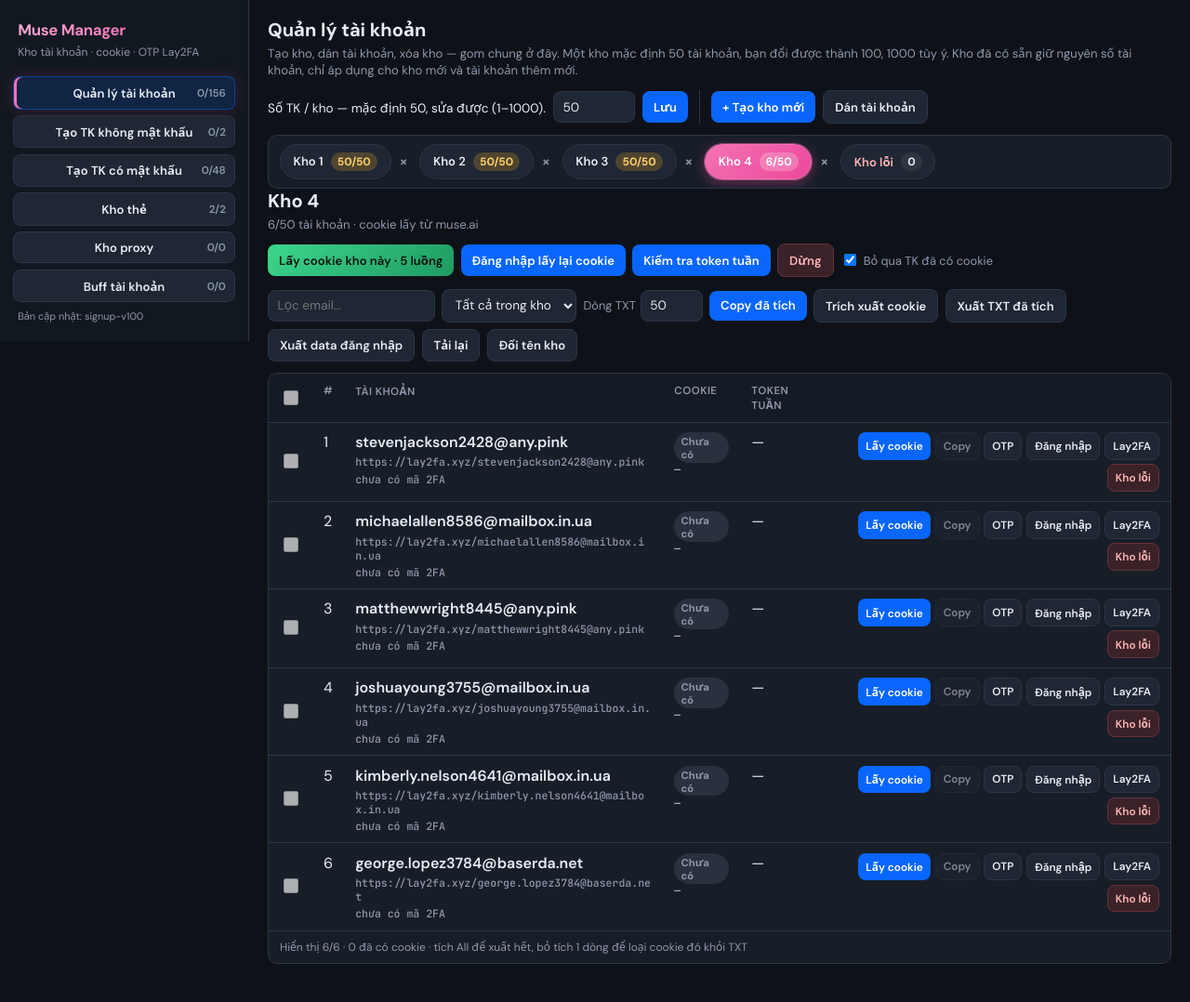
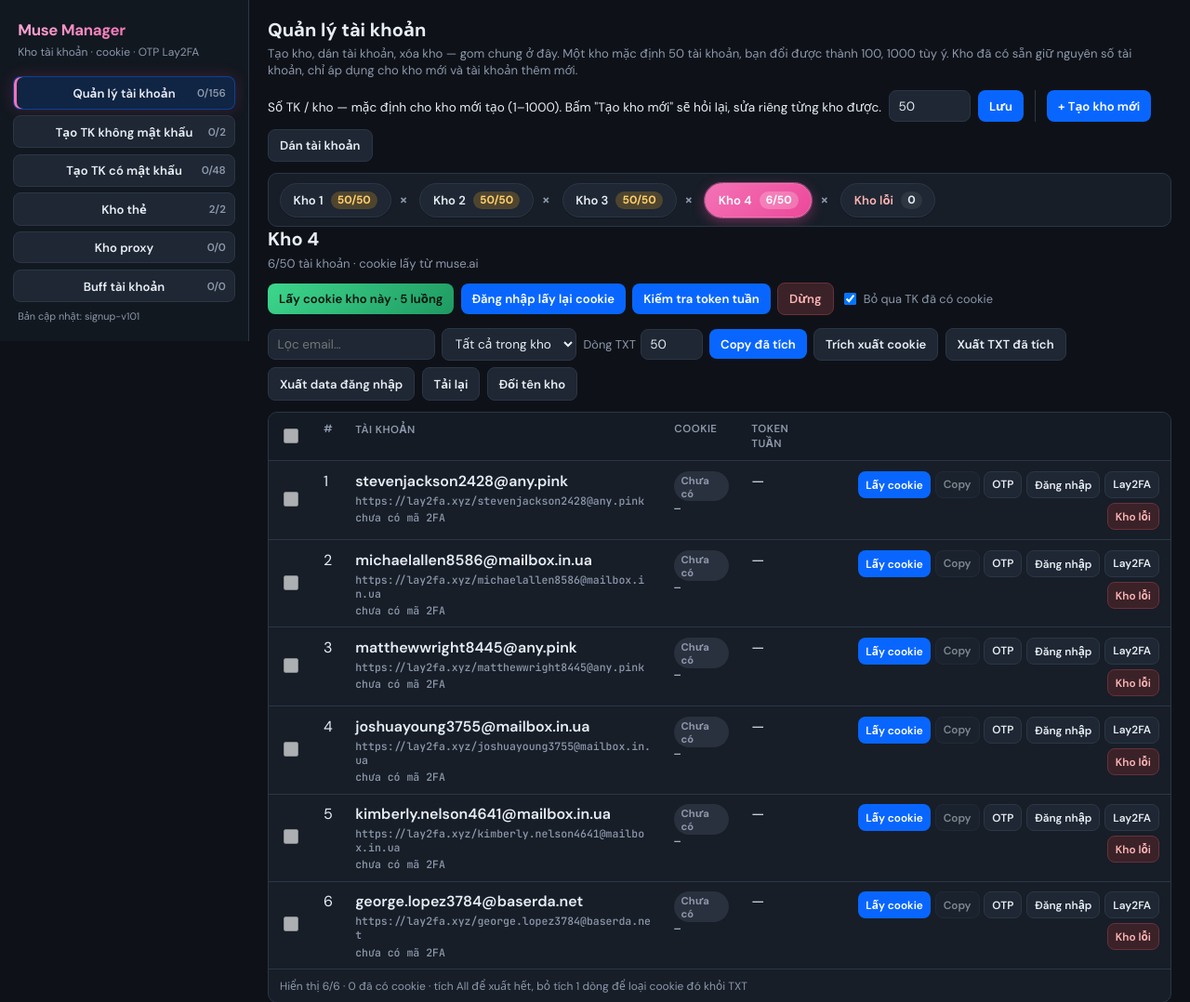
Before and after one commit to hanhan257/MUSEQUANLY, a Flask app: page / in a window 1280 px wide. Shown: the top 1078 px of the page at 93% size. Before the commit the page ends 1037 px from the top, so only its background shows below. Run offline with Flask 3, Linux system fonts and the light colour scheme.

Commit message:
signup-v101: Tao kho moi chon duoc suc chua rieng (vd 1000 TK/kho)

```diff
--- a/app.py
+++ b/app.py
@@ -91,7 +91,7 @@ from warehouse_store import (
 
 ACCOUNTS_FILE = DATA_DIR / "accounts.txt"
 MUSE_LOGIN_URL = "https://muse.ai/"
-APP_BUILD = "signup-v100"
+APP_BUILD = "signup-v101"
 SIGNUP_COUNTS = (1, 5, 10, 50)
 ACCOUNT_PASSWORD = "Congphu21@"
 SIGNUP_MAX = 200
@@ -196,7 +196,7 @@ def api_warehouses_set_active():
 @app.post("/api/warehouses")
 def api_warehouses_create():
     body = request.get_json(force=True, silent=True) or {}
-    wh = create_warehouse(body.get("name"))
+    wh = create_warehouse(body.get("name"), max_accounts=body.get("max_accounts"))
     return jsonify({"ok": True, "warehouse": wh, "summary": list_warehouses_summary()})
 
 
@@ -2047,8 +2047,8 @@ def api_created_accounts():
 def api_created_warehouses_create():
     body = request.get_json(force=True, silent=True) or {}
     kind = "password" if body.get("kind") == "password" else "plain"
-    wh = create_created_warehouse(kind, body.get("name"))
-    return jsonify({"ok": True, "warehouse": {"id": wh.get("id"), "name": wh.get("name"), "kind": kind}, **list_created_accounts(wh.get("id"), kind)})
+    wh = create_created_warehouse(kind, body.get("name"), max_accounts=body.get("max_accounts"))
+    return jsonify({"ok": True, "warehouse": {"id": wh.get("id"), "name": wh.get("name"), "kind": kind, "max": wh.get("max")}, **list_created_accounts(wh.get("id"), kind)})
 
 
 @app.post("/api/created/accounts/delete")
--- a/templates/index.html
+++ b/templates/index.html
@@ -387,7 +387,7 @@
           </div>
         </div>
         <div class="signup-proxy kho-create-bar">
-          <label for="accountPerWarehouse">Số TK / kho — mặc định 50, sửa được (1–1000).</label>
+          <label for="accountPerWarehouse">Số TK / kho — mặc định cho kho mới tạo (1–1000). Bấm "Tạo kho mới" sẽ hỏi lại, sửa riêng từng kho được.</label>
           <input type="number" id="accountPerWarehouse" value="50" min="1" max="1000" style="width:5.5rem;" />
           <button type="button" class="btn-primary" id="btnSavePerWarehouse">Lưu</button>
           <span class="bar-sep"></span>
@@ -1348,13 +1348,15 @@
     });
     document.getElementById('btnOpenImportAccount').addEventListener('click', openDrawer);
     document.getElementById('btnNewWarehouseAccount').addEventListener('click', async () => {
-      const res = await fetch('/api/warehouses', { method: 'POST', headers: { 'Content-Type': 'application/json' }, body: '{}' });
+      const maxAccounts = askWarehouseMax();
+      if (maxAccounts === null) return;
+      const res = await fetch('/api/warehouses', { method: 'POST', headers: { 'Content-Type': 'application/json' }, body: JSON.stringify({ max_accounts: maxAccounts }) });
       const data = await res.json();
       if (data.ok && data.warehouse && data.warehouse.id) {
         await fetch('/api/warehouses/active', { method: 'POST', headers: { 'Content-Type': 'application/json' }, body: JSON.stringify({ id: data.warehouse.id }) });
       }
       await refreshAll();
-      toast('Đã tạo kho mới — dán tài khoản vào kho này');
+      toast(`Đã tạo kho mới (${maxAccounts} TK / kho) — dán tài khoản vào kho này`);
       openDrawer();
     });
     document.getElementById('btnSavePerWarehouse').addEventListener('click', async () => {
@@ -1764,12 +1766,24 @@
       if (!data.ok) { toast('Không dừng được'); return; }
       toast('Đã gửi lệnh dừng');
     });
+    function askWarehouseMax() {
+      const input = document.getElementById('accountPerWarehouse');
+      const def = input ? (Number(input.value) || 50) : 50;
+      const raw = prompt('Số tài khoản tối đa cho kho mới (1–1000):', String(def));
+      if (raw === null) return null;
+      const n = Math.floor(Number(raw));
+      if (!Number.isFinite(n) || n < 1) { toast('Số TK / kho phải từ 1 đến 1000'); return null; }
+      return Math.min(1000, Math.max(1, n));
+    }
+
     async function createCreatedWarehouse() {
+      const maxAccounts = askWarehouseMax();
+      if (maxAccounts === null) return;
       const kind = viewMode === 'password' ? 'password' : 'plain';
       const res = await fetch('/api/created/warehouses', {
         method: 'POST',
         headers: { 'Content-Type': 'application/json' },
-        body: JSON.stringify({ kind }),
+        body: JSON.stringify({ kind, max_accounts: maxAccounts }),
       });
       const data = await res.json();
       if (!data.ok) { toast(data.error || 'Không tạo được kho'); return; }
--- a/warehouse_store.py
+++ b/warehouse_store.py
@@ -46,6 +46,20 @@ def set_accounts_per_warehouse(value: int) -> int:
     data["accounts_per_warehouse"] = value
     _save(data)
     return value
+
+
+def _clamp_max(value: Any, default: int) -> int:
+    """Sức chứa một kho, kẹp trong 1–1000; giá trị không hợp lệ thì lấy mặc định."""
+    try:
+        value = int(value)
+    except (TypeError, ValueError):
+        return default
+    return max(MIN_ACCOUNTS_PER_WAREHOUSE, min(MAX_ACCOUNTS_PER_WAREHOUSE, value))
+
+
+def _warehouse_max(wh: dict[str, Any] | None, data: dict[str, Any] | None = None) -> int:
+    """Sức chứa riêng của kho ('max' lúc tạo); kho cũ chưa có thì dùng cài đặt chung."""
+    return _clamp_max((wh or {}).get("max"), get_accounts_per_warehouse(data))
 _CREATED_LOCK = threading.Lock()
 
 
@@ -361,7 +375,7 @@ def list_warehouses_summary() -> dict[str, Any]:
                 "name": wh.get("name", "Kho"),
                 "kind": "error" if is_error else "normal",
                 "count": len(acc),
-                "max": None if is_error else get_accounts_per_warehouse(data),
+                "max": None if is_error else _warehouse_max(wh, data),
                 "active": wh["id"] == data.get("active_warehouse_id"),
             }
         )
@@ -404,8 +418,8 @@ def save_active_accounts(rows: list[dict[str, str]]) -> None:
     wh = get_warehouse(wh_id, data)
     if not wh:
         return
-    if not _is_error_warehouse(wh) and len(rows) > get_accounts_per_warehouse(data):
-        raise ValueError(f"Mỗi kho tối đa {get_accounts_per_warehouse(data)} tài khoản.")
+    if not _is_error_warehouse(wh) and len(rows) > _warehouse_max(wh, data):
+        raise ValueError(f"Mỗi kho tối đa {_warehouse_max(wh, data)} tài khoản.")
     known = _mailtm_passwords(data)
     wh["accounts"] = [_keep_mailtm_password(row, known) for row in rows]
     _save(data)
@@ -460,7 +474,7 @@ def import_split_append(raw: str, proxies_raw: str = "") -> dict[str, Any]:
             if _is_error_warehouse(wh):
                 continue
             accs = wh.setdefault("accounts", [])
-            if len(accs) < get_accounts_per_warehouse():
+            if len(accs) < _warehouse_max(wh, data):
                 accs.append(acc)
                 placed = True
                 break
@@ -542,12 +556,13 @@ def _append_created_row(data: dict[str, Any], row: dict[str, Any], kind: str = "
     same = [wh for wh in warehouses if wh.get("kind") == kind]
     active_key = "active_created_password_id" if kind == "password" else "active_created_plain_id"
     active = next((wh for wh in same if wh.get("id") == data.get(active_key)), None)
-    if active is not None and len(active.get("accounts") or []) < get_accounts_per_warehouse(data):
+    if active is not None and len(active.get("accounts") or []) < _warehouse_max(active, data):
         target = active
     else:
-        target = next((wh for wh in same if len(wh.get("accounts") or []) < get_accounts_per_warehouse(data)), None)
+        target = next((wh for wh in same if len(wh.get("accounts") or []) < _warehouse_max(wh, data)), None)
     if target is None:
-        target = {"id": _new_id(), "name": f"Kho {len(same) + 1}", "kind": kind, "accounts": []}
+        base_max = _warehouse_max(active, data) if active is not None else get_accounts_per_warehouse(data)
+        target = {"id": _new_id(), "name": f"Kho {len(same) + 1}", "kind": kind, "accounts": [], "max": base_max}
         warehouses.append(target)
     row["kind"] = kind
     target.setdefault("accounts", []).append(row)
@@ -555,8 +570,9 @@ def _append_created_row(data: dict[str, Any], row: dict[str, Any], kind: str = "
     return target
 
 
-def create_created_warehouse(kind: str = "plain", name: str | None = None) -> dict[str, Any]:
-    """Kho trống riêng cho mail không mật khẩu hoặc mail có mật khẩu."""
+def create_created_warehouse(kind: str = "plain", name: str | None = None, max_accounts: Any = None) -> dict[str, Any]:
+    """Kho trống riêng cho mail không mật khẩu hoặc mail có mật khẩu.
+    max_accounts: sức chứa riêng của kho này (1–1000); không đưa thì lấy cài đặt chung."""
     kind = "password" if kind == "password" else "plain"
     with _CREATED_LOCK:
         data = ensure_initialized()
@@ -573,6 +589,7 @@ def create_created_warehouse(kind: str = "plain", name: str | None = None) -> di
             "name": (name or "").strip() or f"Kho {number}",
             "kind": kind,
             "accounts": [],
+            "max": _clamp_max(max_accounts, get_accounts_per_warehouse(data)),
         }
         warehouses.append(wh)
         key = "active_created_password_id" if kind == "password" else "active_created_plain_id"
@@ -717,7 +734,7 @@ def list_created_accounts(warehouse_id: str | None = None, kind: str = "plain")
             "id": wh.get("id"),
             "name": wh.get("name") or "Kho",
             "count": len(wh.get("accounts") or []),
-            "max": get_accounts_per_warehouse(data),
+            "max": _warehouse_max(wh, data),
             "kind": kind,
             "active": current is not None and wh.get("id") == current.get("id"),
         }
@@ -766,7 +783,8 @@ def delete_created_warehouse(warehouse_id: str) -> dict[str, Any] | None:
 
 
 def add_created_account(email: str, *, mailtm_password: str = "", kind: str = "plain", proxy: str = "") -> dict[str, Any]:
-    """Lưu mail vào kho tạo riêng. Đủ 50 thì sang kho tiếp theo."""
+    """Lưu mail vào kho tạo riêng. Đủ sức chứa của kho thì sang kho tiếp theo (kho mới
+    nối tiếp giữ nguyên sức chứa của kho vừa đầy)."""
     from datetime import datetime
 
     with _CREATED_LOCK:
@@ -887,10 +905,12 @@ def set_invite_chain_code(code: str) -> None:
         _save(data)
 
 
-def create_warehouse(name: str | None = None) -> dict[str, Any]:
+def create_warehouse(name: str | None = None, max_accounts: Any = None) -> dict[str, Any]:
+    """Tạo kho thường mới. max_accounts: sức chứa riêng của kho này (1–1000);
+    không đưa thì lấy cài đặt chung."""
     data = ensure_initialized()
     n = len(_regular_warehouses(data)) + 1
-    wh = {"id": _new_id(), "name": name or f"Kho {n}", "accounts": []}
+    wh = {"id": _new_id(), "name": name or f"Kho {n}", "accounts": [], "max": _clamp_max(max_accounts, get_accounts_per_warehouse(data))}
     error = _find_error_warehouse(data)
     if error:
         data["warehouses"].insert(data["warehouses"].index(error), wh)
```
